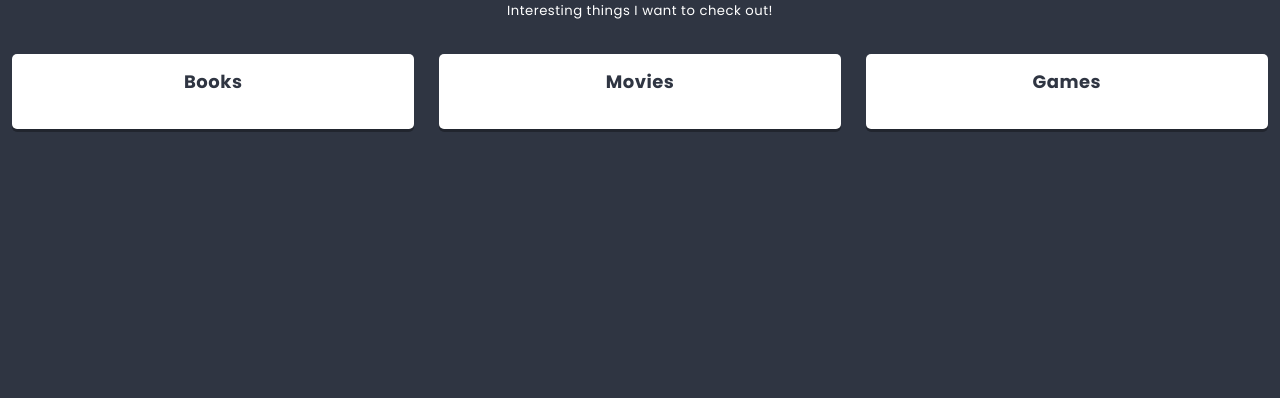
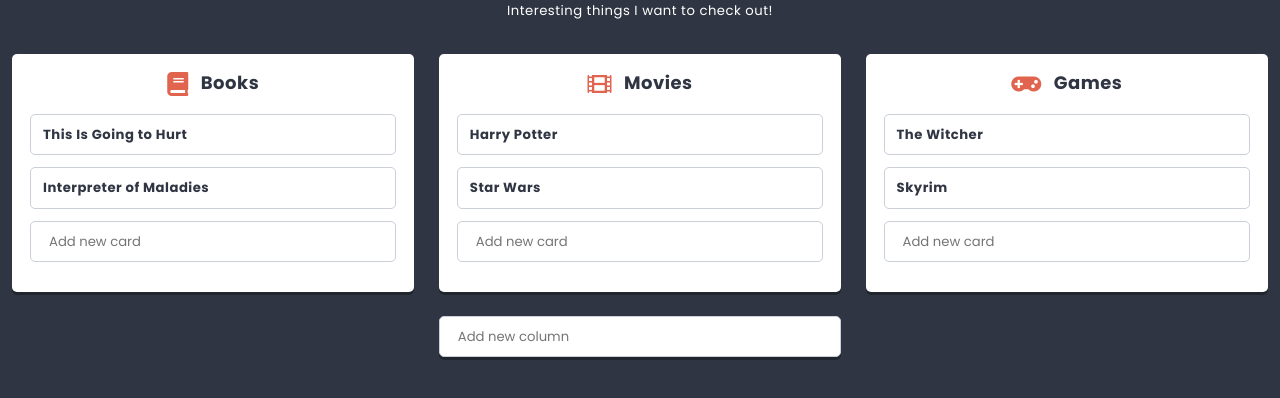
Before and after one commit to skow/react, a React app: page / in a window 1280 px wide. Shown: the part 378-776 px from the top of the page. Built offline with nearby package versions, Linux system fonts and the light colour scheme.

Commit message:
Create Card component

```diff
--- /dev/null
+++ b/src/components/Button/Button.js
@@ -0,0 +1,11 @@
+import React from 'react';
+import styles from './Button.scss';
+
+const Button = ({variant = '', ...otherProps}) => (
+  <button
+    {...otherProps}
+    className={styles.component + variant.split(' ').map(name => ' ' + (styles[name] || name)).join('')}
+  />
+);
+
+export default Button;
--- /dev/null
+++ b/src/components/Card/Card.js
@@ -0,0 +1,19 @@
+import React from 'react';
+import styles from './Card.scss';
+import PropTypes from 'prop-types';
+
+class Card extends React.Component {
+  static propTypes = {
+    title: PropTypes.node.isRequired,
+  }
+
+  render() {
+    return (
+      <section className={styles.component}>
+        <h4 className={styles.title}>{this.props.title}</h4>
+      </section>
+    )
+  }
+}
+
+export default Card;
--- a/src/components/Column/Column.js
+++ b/src/components/Column/Column.js
@@ -1,16 +1,56 @@
 import React from 'react';
 import styles from './Column.scss';
+import Icon from '../Icon/Icon.js';
+import Card from '../Card/Card.js';
+import Creator from '../Creator/Creator.js';
 import PropTypes from 'prop-types';
+import {settings} from '../../data/dataStore.js';
+
 
 class Column extends React.Component {
+  state = {
+    cards: this.props.cards || [],
+  }
+
   static propTypes = {
     title: PropTypes.node.isRequired,
+    cards: PropTypes.array,
+    icon: PropTypes.string.isRequired
+  }
+
+  addCard(title) {
+    this.setState(state => (
+      {
+        cards: [
+          ...state.cards,
+          {
+            key: state.cards.length ? state.cards[state.cards.length-1].key+1 : 0,
+            title,
+            icon: 'list-alt',
+            cards: []
+          }
+        ]
+      }
+    ));
   }
 
   render() {
     return (
       <section className={styles.component}>
-        <h3 className={styles.title}>{this.props.title}</h3>
+        <h3 className={styles.title}>
+          <span className={styles.icon}>
+            <Icon name={this.props.icon} />
+          </span>
+          {this.props.title}
+        </h3>
+        <div className={styles.cards}>
+          {this.state.cards.map(({key, ...CardProps}) => (
+            <Card key={key} {...CardProps} />
+          ))}
+        </div>
+        <div className={styles.creator}>
+            <Creator text={settings.cardCreatorText} action={title => this.addCard(title)} />
+        </div>
       </section>
     )
   }
--- /dev/null
+++ b/src/components/Creator/Creator.js
@@ -0,0 +1,63 @@
+import React from 'react';
+import styles from './Creator.scss';
+import Button from '../Button/Button';
+import PropTypes from 'prop-types';
+
+class Creator extends React.Component {
+  static propTypes = {
+    text: PropTypes.string,
+  }
+
+  static defaultProps = {
+    text: 'Add new item',
+  }
+
+  state = {
+    value: '',
+    visibleButtons: false,
+  }
+
+  handleChange = event => {
+    // console.log(event);
+    this.setState({
+      value: event.target.value,
+      visibleButtons: event.target.value.length > 0
+    });
+  }
+
+  handleOK = () => {
+    if(this.state.value != ''){
+      this.props.action(this.state.value);
+      this.setState({
+        value: '',
+        visibleButtons: false
+      });
+    }
+  }
+
+  handleCancel = () => {
+    this.setState({
+      value: '',
+      visibleButtons: false
+    });
+  }
+
+  render() {
+    return (
+      <div className={styles.component}>
+        <input
+          type='text'
+          placeholder={this.props.text}
+          value={this.state.value}
+          onChange={this.handleChange}
+        />
+        <div className={styles.buttons + (this.state.visibleButtons ? ' ' + styles.buttonsShown : '')}>
+          <Button onClick={this.handleOK}>OK</Button>
+          <Button onClick={this.handleCancel} variant='danger'>cancel</Button>
+        </div>
+      </div>
+    );
+  }
+}
+
+export default Creator;
--- /dev/null
+++ b/src/components/Icon/Icon.js
@@ -0,0 +1,5 @@
+import React from 'react';
+
+const Icon = props => (<i className={`fas fa-${props.name}`}></i>);
+
+export default Icon;
--- a/src/components/List/List.js
+++ b/src/components/List/List.js
@@ -2,8 +2,9 @@
 import styles from './List.scss';
 import Hero from '../Hero/Hero.js';
 import Column from '../Column/Column.js';
+import Creator from '../Creator/Creator.js';
 import PropTypes from 'prop-types';
-import {settings} from '../../data/dataStore';
+import {settings} from '../../data/dataStore.js';
 import ReactHtmlParser from 'react-html-parser';
 
 class List extends React.Component {
@@ -22,6 +23,22 @@
     description: settings.defaultListDescription,
   }
 
+  addColumn(title) {
+    this.setState(state => (
+      {
+        columns: [
+          ...state.columns,
+          {
+            key: state.columns.length ? state.columns[state.columns.length-1].key+1 : 0,
+            title,
+            icon: 'list-alt',
+            cards: []
+          }
+        ]
+      }
+    ));
+  }
+
   render() {
     return (
       <section className={styles.component}>
@@ -34,6 +51,9 @@
             <Column key={key} {...columnsProps} />
           ))}
         </div>
+        <div className={styles.creator}>
+            <Creator text={settings.columnCreatorText} action={title => this.addColumn(title)} />
+        </div>
       </section>
     )
   }
```
